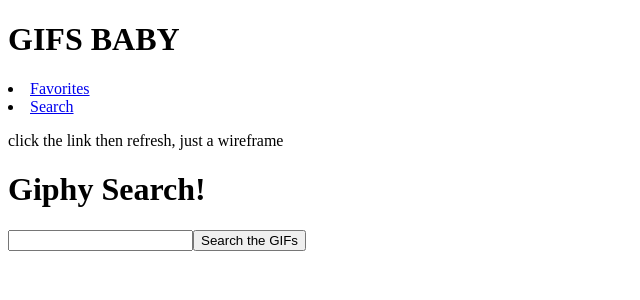
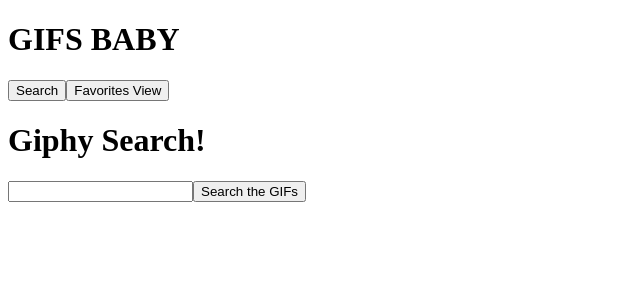
Before and after one commit to swan1625/giphy-saga-projects, a React (Create React App) app: page / in a window 1280 px wide. Shown: the top 300 px of the page, without its empty margins (0-640 px from the left). Built offline with nearby package versions, Linux system fonts and the light colour scheme.

Commit message:
Test buttons are functioning to switch between Search and Favorites

```diff
--- a/src/components/App/App.js
+++ b/src/components/App/App.js
@@ -21,7 +21,7 @@ function App(props) {
         <Route path="/" exact>
           <Search />
         </Route>
-        <Route path="/favorites">
+        <Route path="/favorites" exact>
           <Favorites />
         </Route>
 
--- a/src/components/NavBar/NavBar.js
+++ b/src/components/NavBar/NavBar.js
@@ -1,18 +1,42 @@
 import React from 'react';
 import { BrowserRouter as Router, Route, Link } from 'react-router-dom';
+import axios from 'axios';
+import { useHistory } from 'react-router-dom';
 
 
 function NavBar() {
+
+    const history = useHistory();
+
+    function handleAClick() {
+        console.log('Going to search!!');
+        history.push('/');
+    }
+
+    function handleTheClick() {
+        console.log('Going to favs!!');
+        history.push('/favorites');
+    }
+
     return (
-        <Router>
-            <header>
-                <h1>GIFS BABY</h1>
-                <li><Link to="/#/favorites">Favorites</Link></li>
-                <li><Link to="/#/">Search</Link></li>
-                <p>click the link then refresh, just a wireframe</p>
+        <>
 
-            </header>
-        </Router>
+
+
+            <Router>
+                <header>
+                    <h1>GIFS BABY</h1>
+                    {/* <li><Link to="/#/favorites" exact>Favorites</Link></li>
+                    <li><Link to="/#/" exact>Search</Link></li>
+                    <p>click the link then refresh, just a wireframe</p> */}
+                    {/* <button onClick={handleAClick}>Search View</button> */}
+                    <button onClick={handleAClick}>Search</button>
+                    <button onClick={handleTheClick}>Favorites View</button>
+
+
+                </header>
+            </Router>
+        </>
     )
 
 }
```
